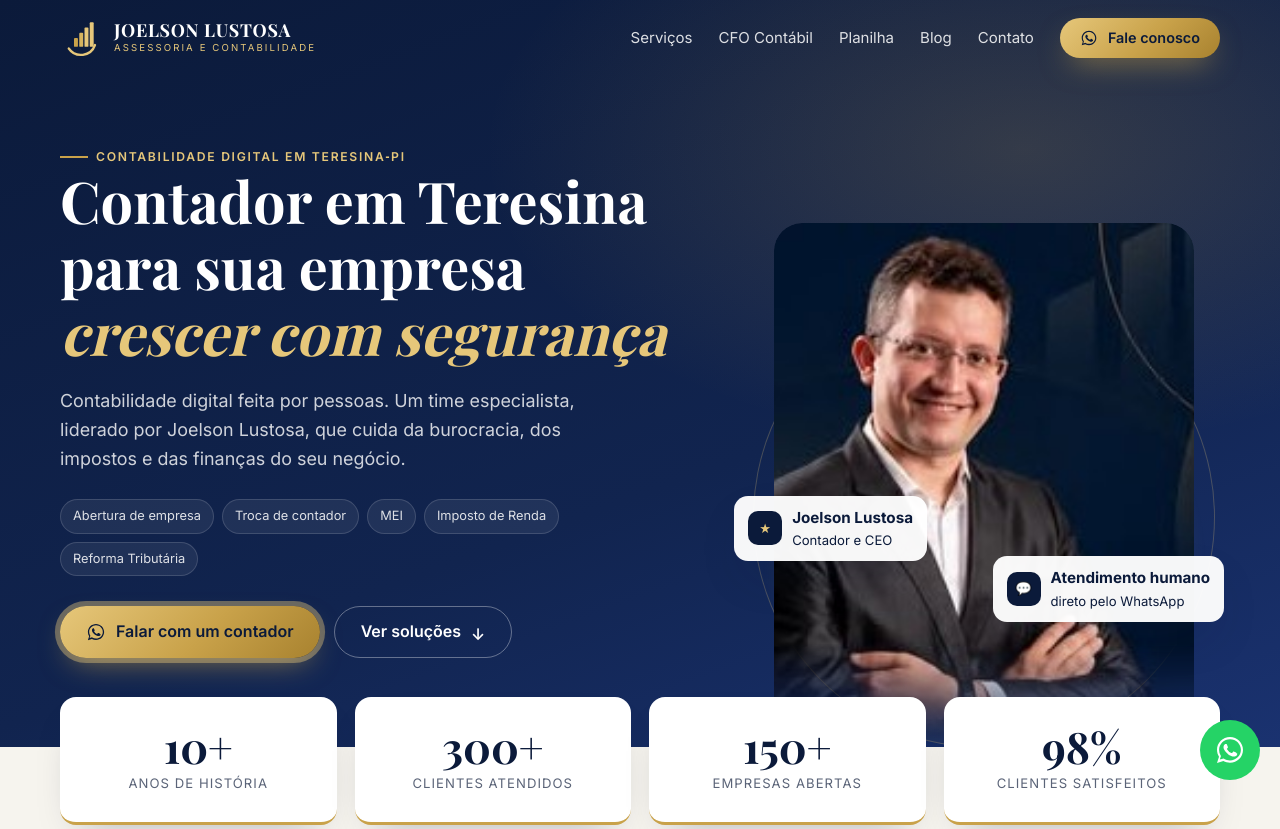
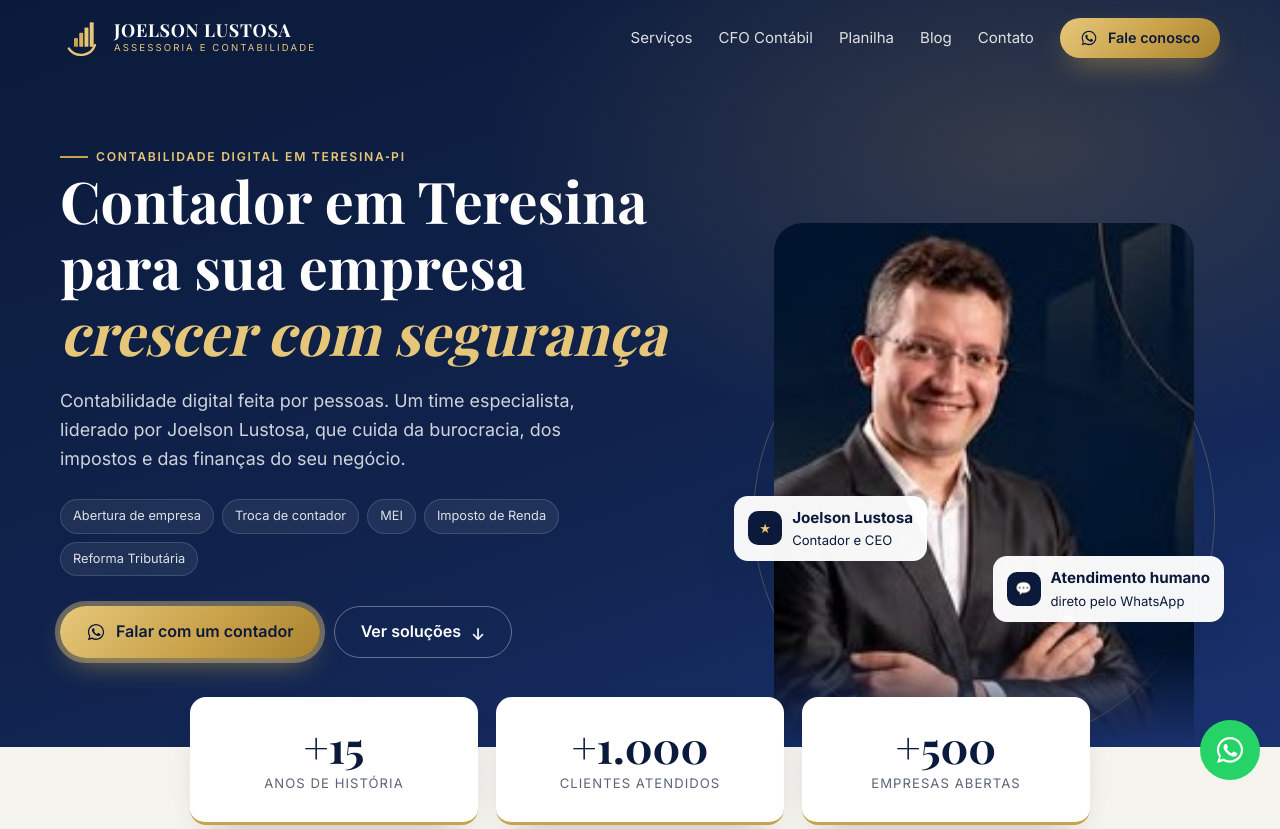
Before and after one commit to ecomprosadesign-netizen/joelson-contabilidade, a plain HTML site: page index.html in a window 1280 px wide. Shown: the top 829 px of the page. Drawn offline with nearby package versions, Linux system fonts and the light colour scheme; a web font is replaced by a local one.

Commit message:
Add files via upload

```diff
--- a/index.html
+++ b/index.html
@@ -28,14 +28,14 @@
   .badge b{display:block;font-size:.95rem}
   .badge i{font-style:normal;width:34px;height:34px;border-radius:10px;display:grid;place-items:center;background:var(--navy);color:var(--gold-2)}
   .badge.b1{left:-40px;top:52%}.badge.b2{right:-30px;bottom:24%}
-  @media(max-width:880px){.hero{padding-top:110px}.hero-grid{grid-template-columns:1fr;gap:10px}.hero-copy{padding-bottom:20px}.hero-photo{width:min(320px,80%)}.badge.b1{left:-14px}.badge.b2{right:-14px}}
+  @media(max-width:880px){.hero{padding-top:110px}.hero-grid{grid-template-columns:1fr;gap:10px}.hero-copy{padding-bottom:20px}.hero-photo{width:min(320px,80%)}.badge.b1{left:-14px;top:40%}.badge.b2{right:-14px;bottom:12%}}
   @media(max-width:480px){
     .hero-photo{width:72%}
     .badge{font-size:.7rem;padding:7px 10px;gap:8px}.badge b{font-size:.8rem}.badge i{width:26px;height:26px;font-size:.8rem}
     .badge.b1{left:-18%;top:44%}.badge.b2{right:-18%;bottom:24%}
     .hero h1{font-size:2.05rem}
     .chips span{font-size:.74rem;padding:5px 10px}
-    .stats{gap:12px}.stat{padding:20px 12px}.stat > span{font-size:.68rem;letter-spacing:.04em}
+    .stat > span{font-size:.64rem;letter-spacing:.04em;display:block;line-height:1.3}
     .seg-grid{grid-template-columns:1fr 1fr;gap:10px}
     .seg{flex-direction:column;align-items:flex-start;gap:10px;padding:14px}
     .seg i{width:40px;height:40px;font-size:1.2rem}.seg b{font-size:.9rem}
@@ -46,11 +46,11 @@
 
   /* NÚMEROS */
   .stats-wrap{position:relative;z-index:3;margin-top:-1px;background:var(--bg-soft);padding:0 0 10px}
-  .stats{display:grid;grid-template-columns:repeat(4,1fr);gap:18px;transform:translateY(-50px)}
+  .stats{display:grid;grid-template-columns:repeat(3,1fr);gap:18px;transform:translateY(-50px);max-width:900px}
   .stat{background:#fff;border-radius:var(--radius);padding:26px 22px;text-align:center;box-shadow:0 18px 40px -22px rgba(11,26,58,.35);border-bottom:3px solid var(--gold)}
   .stat b{display:block;font-family:"Playfair Display",serif;font-size:clamp(2rem,3.6vw,2.7rem);color:var(--navy);line-height:1.1}
   .stat > span{font-size:.82rem;letter-spacing:.08em;text-transform:uppercase;color:var(--muted)}
-  @media(max-width:880px){.stats{grid-template-columns:1fr 1fr}}
+  @media(max-width:620px){.stats{gap:10px;transform:translateY(-36px)}.stat{padding:18px 6px}.stat b{font-size:1.7rem}.stat > span{font-size:.64rem;letter-spacing:.04em;display:block;line-height:1.3}}
 
   /* SEGMENTOS */
   .segs{background:var(--bg-soft);padding-top:40px}
@@ -258,11 +258,9 @@
 <!-- NÚMEROS (edite os valores em data-count) -->
 <div class="stats-wrap">
   <div class="wrap stats">
-    <!-- ⚠️ EDITAR: confirmar números reais com o cliente -->
-    <div class="stat reveal"><b><span data-count="10">0</span>+</b><span>Anos de história</span></div>
-    <div class="stat reveal"><b><span data-count="300">0</span>+</b><span>Clientes atendidos</span></div>
-    <div class="stat reveal"><b><span data-count="150">0</span>+</b><span>Empresas abertas</span></div>
-    <div class="stat reveal"><b><span data-count="98">0</span>%</b><span>Clientes satisfeitos</span></div>
+    <div class="stat reveal"><b>+<span data-count="15">0</span></b><span>Anos de história</span></div>
+    <div class="stat reveal"><b>+<span data-count="1000">0</span></b><span>Clientes atendidos</span></div>
+    <div class="stat reveal"><b>+<span data-count="500">0</span></b><span>Empresas abertas</span></div>
   </div>
 </div>
 
```
